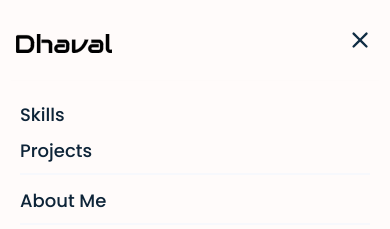
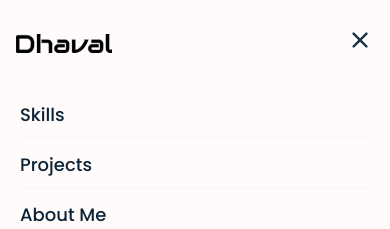
Before and after one commit to dhaval15/portfolio, a Vue app: page / in a window 390 px wide. Both pictures are taken after a click on the button "Hamburger Menu". Shown: the top 229 px of the page. Built offline with nearby package versions, Linux system fonts and the light colour scheme; what vue-backtotop would draw is missing.

Commit message:
fixed divider

```diff
--- a/src/components/shared/AppHeaderLinks.vue
+++ b/src/components/shared/AppHeaderLinks.vue
@@ -18,7 +18,7 @@ export default {
 		>
 		<router-link
 			to="/projects"
-			class="font-general-medium block text-left text-lg font-medium text-primary-dark dark:text-ternary-light hover:text-pink-600 dark:hover:text-pink-300  sm:mx-4 mb-2 sm:py-2 "
+			class="font-general-medium block text-left text-lg font-medium text-primary-dark dark:text-ternary-light hover:text-pink-600 dark:hover:text-pink-300  sm:mx-4 mb-2 sm:py-2 border-t-2 pt-3 sm:pt-2 sm:border-t-0 border-primary-light dark:border-secondary-dark"
 			aria-label="Projects"
 			>Projects</router-link
 		>
```
